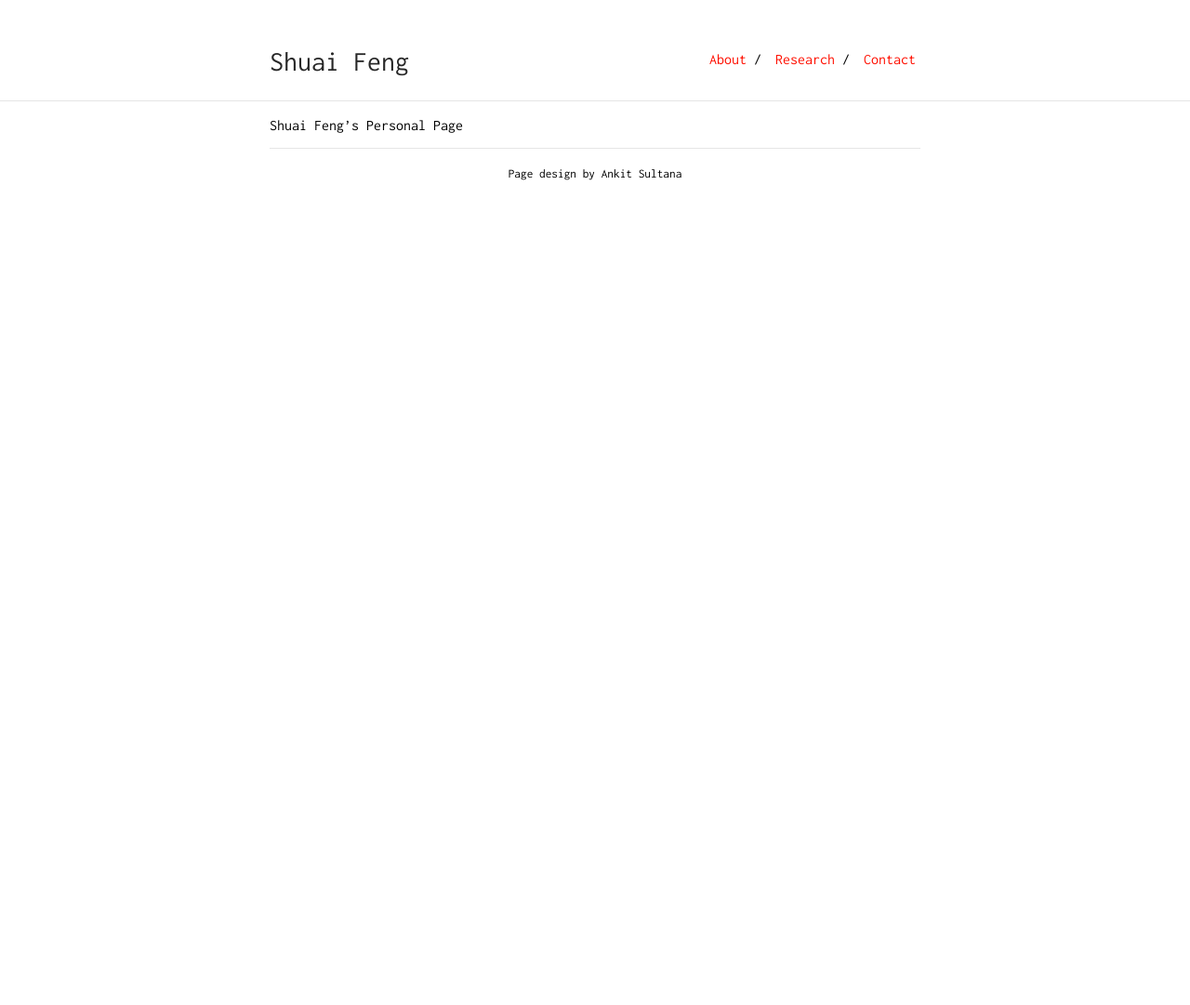
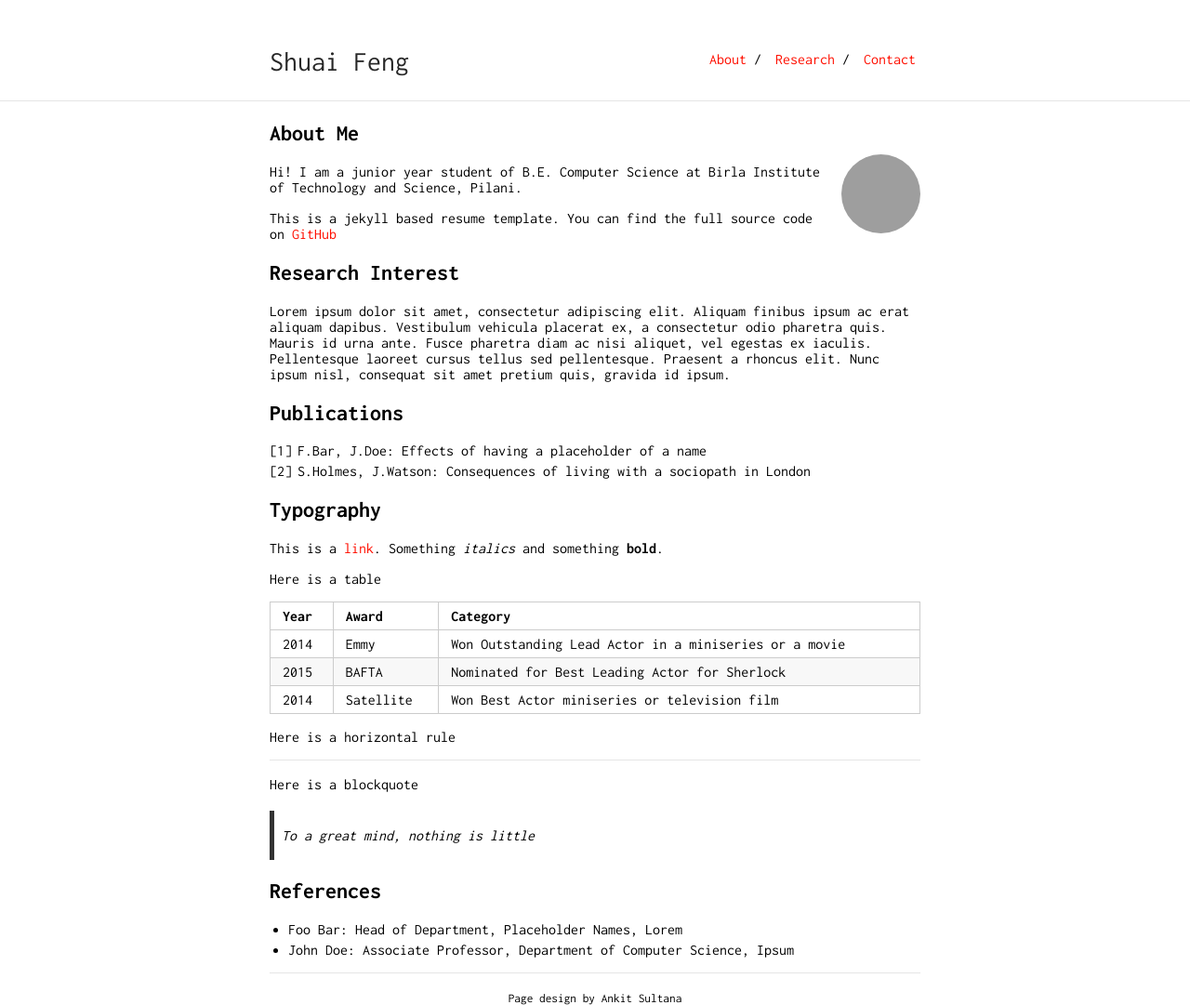
Before and after one commit to fengshuai0210/fengshuai0210.github.io, a Jekyll site: the page built from index.md, in a window 1280 px wide. Shown: the whole page at 93% size. Built offline with Jekyll 4.4.1, drawn with Linux system fonts in a browser that asks for light colours; our own code applies the rules of GitHub Pages for plain Markdown files; before the commit the page ends 900 px from its top, so only the background shows below that; some of the changed lines change nothing that is shown; grey boxes are pictures that could not be loaded.

Commit message:
Update and rename about.md to index.md

```diff
--- a/about.md
+++ b/index.md
@@ -1,6 +1,5 @@
 ---
 layout: default
-is_about: true
 ---
 
 ## About Me
```
